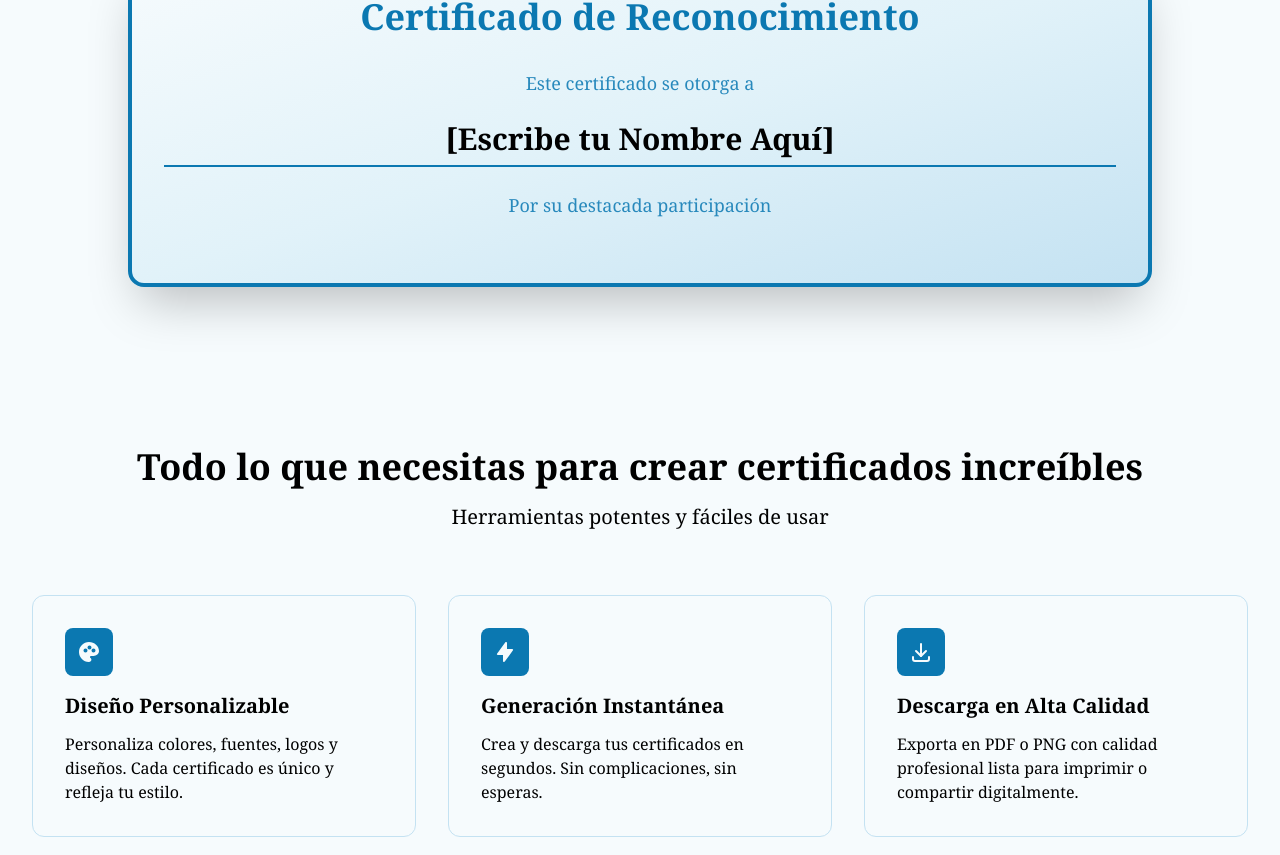
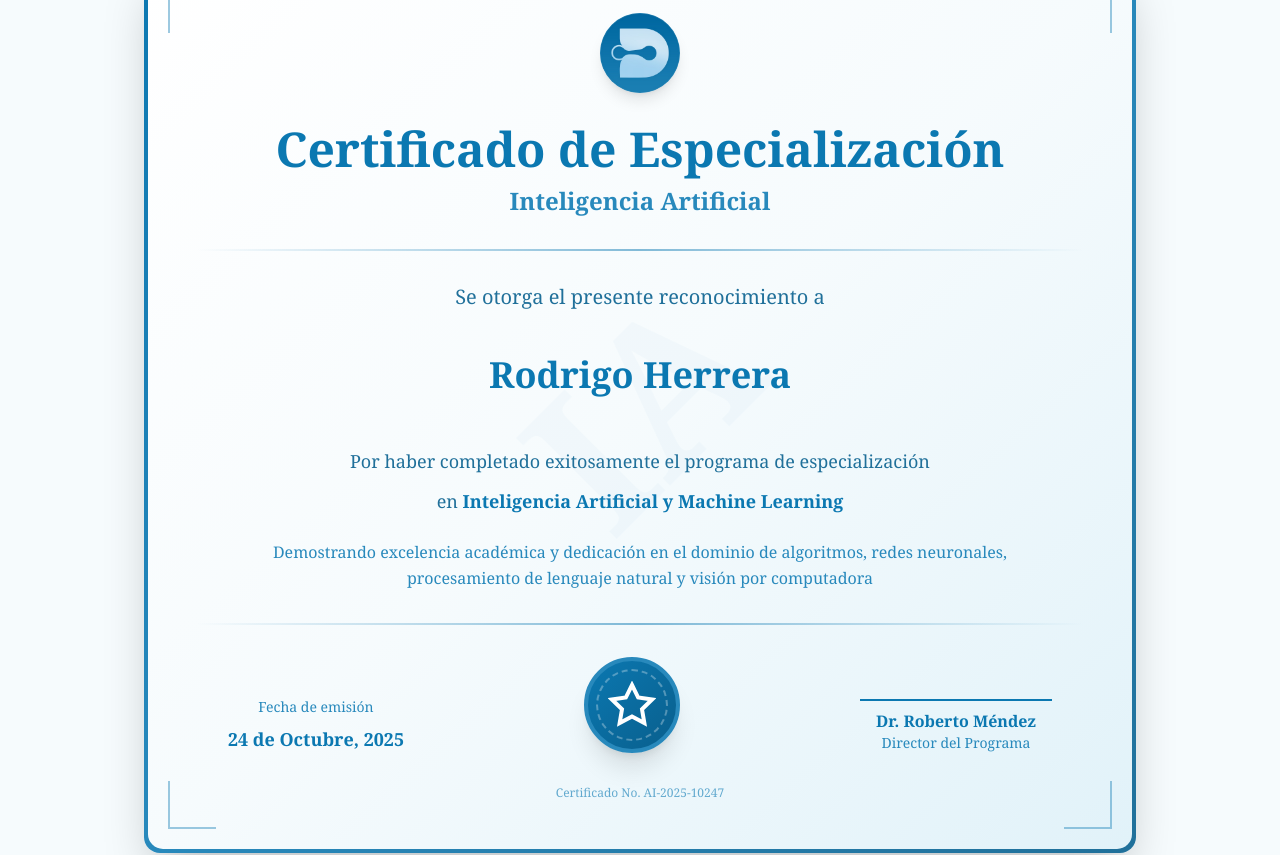
Before and after one commit to Brandon-Gonsales/CertHub_frontend, a SvelteKit app: page / in a window 1280 px wide. Shown: the part 507-1362 px from the top of the page. Built offline with nearby package versions, Linux system fonts and the light colour scheme.

Commit message:
add certicate preview

```diff
--- /dev/null
+++ b/src/lib/components/ui/certificatePreviewDesign.svelte
@@ -0,0 +1,167 @@
+<script lang="ts">
+	let currentNameIndex = 0;
+	const names = ['Brandon Lara Paz', 'Rodrigo Herrera', 'Kevin Soto', 'Katherine Meza'];
+
+	// Cambiar nombre cada 4 segundos
+	setInterval(() => {
+		currentNameIndex = (currentNameIndex + 1) % names.length;
+	}, 4000);
+</script>
+
+<div class="relative mt-16">
+	<div class="mx-auto max-w-5xl px-4">
+		<!-- Borde exterior con gradiente -->
+		<div
+			class="rounded-2xl bg-gradient-to-br from-light-tertiary via-light-secondary to-light-secondary_d p-1 shadow-2xl dark:from-dark-tertiary dark:via-dark-secondary dark:to-dark-secondary_d"
+		>
+			<!-- Contenedor principal blanco -->
+			<div
+				class="relative overflow-hidden rounded-[15px] bg-gradient-to-br from-white via-light-primary to-light-primary_d p-12 dark:from-dark-surface dark:via-dark-primary dark:to-dark-primary_d"
+			>
+				<!-- Marca de agua -->
+				<div
+					class="pointer-events-none absolute top-1/2 left-1/2 -translate-x-1/2 -translate-y-1/2 rotate-[-45deg] text-[200px] font-bold text-light-tertiary opacity-[0.02] select-none dark:text-dark-tertiary"
+				>
+					IA
+				</div>
+
+				<!-- Ornamentos de esquina -->
+				<div
+					class="absolute top-5 left-5 h-12 w-12 border-t-2 border-l-2 border-light-tertiary/40 dark:border-dark-tertiary/40"
+				></div>
+				<div
+					class="absolute top-5 right-5 h-12 w-12 border-t-2 border-r-2 border-light-tertiary/40 dark:border-dark-tertiary/40"
+				></div>
+				<div
+					class="absolute bottom-5 left-5 h-12 w-12 border-b-2 border-l-2 border-light-tertiary/40 dark:border-dark-tertiary/40"
+				></div>
+				<div
+					class="absolute right-5 bottom-5 h-12 w-12 border-r-2 border-b-2 border-light-tertiary/40 dark:border-dark-tertiary/40"
+				></div>
+
+				<!-- Ornamento superior -->
+				<div class="mb-8 flex justify-center">
+					<div
+						class="flex h-20 w-20 items-center justify-center rounded-full bg-gradient-to-br from-light-tertiary to-light-secondary shadow-lg dark:from-dark-tertiary dark:to-dark-secondary"
+					>
+						<img src="/images/logo_empty_datahub.png" alt="" />
+					</div>
+				</div>
+
+				<!-- Título -->
+				<div class="mb-8 text-center">
+					<h2 class="mb-3 text-5xl font-bold text-light-tertiary dark:text-dark-tertiary">
+						Certificado de Especialización
+					</h2>
+					<div class="text-2xl font-semibold text-light-secondary dark:text-dark-secondary">
+						Inteligencia Artificial
+					</div>
+				</div>
+
+				<!-- Línea divisoria -->
+				<div
+					class="mb-8 h-0.5 bg-gradient-to-r from-transparent via-light-tertiary to-transparent opacity-50 dark:via-dark-tertiary"
+				></div>
+
+				<!-- Cuerpo del certificado -->
+				<div class="relative mb-8 text-center">
+					<p class="mb-6 text-xl text-light-secondary_d dark:text-dark-secondary_d">
+						Se otorga el presente reconocimiento a
+					</p>
+
+					<!-- Carrusel de nombres -->
+					<div class="relative mb-8 flex h-20 items-center justify-center overflow-hidden">
+						{#each names as name, i}
+							<div
+								class="absolute text-4xl font-bold text-light-tertiary transition-all duration-1000 ease-in-out dark:text-dark-tertiary"
+								style="
+									opacity: {i === currentNameIndex ? '1' : '0'};
+									transform: translateY({i === currentNameIndex
+									? '0px'
+									: i < currentNameIndex
+										? '-30px'
+										: '30px'}) scale({i === currentNameIndex ? '1' : '0.9'});
+								"
+							>
+								{name}
+							</div>
+						{/each}
+					</div>
+
+					<p class="mb-3 text-lg text-light-secondary_d dark:text-dark-secondary_d">
+						Por haber completado exitosamente el programa de especialización
+					</p>
+					<p class="mb-6 text-lg text-light-secondary_d dark:text-dark-secondary_d">
+						en <span class="font-bold text-light-tertiary dark:text-dark-tertiary"
+							>Inteligencia Artificial y Machine Learning</span
+						>
+					</p>
+					<p
+						class="mx-auto max-w-3xl text-base leading-relaxed text-light-secondary dark:text-dark-secondary"
+					>
+						Demostrando excelencia académica y dedicación en el dominio de algoritmos, redes
+						neuronales, procesamiento de lenguaje natural y visión por computadora
+					</p>
+				</div>
+
+				<!-- Línea divisoria -->
+				<div
+					class="mb-8 h-0.5 bg-gradient-to-r from-transparent via-light-tertiary to-transparent opacity-50 dark:via-dark-tertiary"
+				></div>
+
+				<!-- Footer con fecha, sello y firma -->
+				<div class="flex items-end justify-between px-8">
+					<!-- Fecha -->
+					<div class="text-center">
+						<p class="mb-2 text-sm text-light-secondary dark:text-dark-secondary">
+							Fecha de emisión
+						</p>
+						<p class="text-lg font-semibold text-light-tertiary dark:text-dark-tertiary">
+							24 de Octubre, 2025
+						</p>
+					</div>
+
+					<!-- Sello central -->
+					<div class="relative">
+						<div
+							class="flex h-24 w-24 items-center justify-center rounded-full border-4 border-light-secondary bg-gradient-to-br from-light-tertiary to-light-tertiary_d shadow-xl dark:border-dark-secondary dark:from-dark-tertiary dark:to-dark-tertiary_d"
+						>
+							<svg
+								class="h-12 w-12 text-white"
+								fill="none"
+								stroke="currentColor"
+								stroke-width="2"
+								viewBox="0 0 24 24"
+							>
+								<path
+									d="M12 2L15.09 8.26L22 9.27L17 14.14L18.18 21.02L12 17.77L5.82 21.02L7 14.14L2 9.27L8.91 8.26L12 2Z"
+								/>
+							</svg>
+						</div>
+						<div
+							class="absolute inset-0 m-3 rounded-full border-2 border-dashed border-white/30"
+						></div>
+					</div>
+
+					<!-- Firma -->
+					<div class="text-center">
+						<div class="mb-2 h-0.5 w-48 bg-light-tertiary dark:bg-dark-tertiary"></div>
+						<p class="font-semibold text-light-tertiary dark:text-dark-tertiary">
+							Dr. Roberto Méndez
+						</p>
+						<p class="text-sm text-light-secondary dark:text-dark-secondary">
+							Director del Programa
+						</p>
+					</div>
+				</div>
+
+				<!-- ID del certificado -->
+				<div class="mt-8 text-center">
+					<p class="text-xs text-light-secondary opacity-70 dark:text-dark-secondary">
+						Certificado No. AI-2025-10247
+					</p>
+				</div>
+			</div>
+		</div>
+	</div>
+</div>
--- a/src/routes/+page.svelte
+++ b/src/routes/+page.svelte
@@ -1,6 +1,7 @@
 <script lang="ts">
 	import { goto } from '$app/navigation';
 	import { Button } from '$lib/components/ui';
+	import CertificatePreviewDesign from '$lib/components/ui/certificatePreviewDesign.svelte';
 	import DataTable from '$lib/components/ui/dataTable.svelte';
 	import FileUpload from '$lib/components/ui/fileUpload.svelte';
 	import {
@@ -139,7 +140,7 @@
 				</Button>
 			</div>
 
-			<div class="relative mt-16">
+			<!-- <div class="relative mt-16">
 				<div class="mx-auto max-w-5xl">
 					<div
 						class="rounded-2xl border-4 border-light-tertiary bg-gradient-to-br from-light-primary via-light-primary_d to-light-four p-8 shadow-2xl dark:border-dark-tertiary dark:from-dark-primary dark:via-dark-primary_d dark:to-dark-four"
@@ -162,7 +163,8 @@
 						</div>
 					</div>
 				</div>
-			</div>
+			</div> -->
+			<CertificatePreviewDesign />
 		</div>
 	</section>
 
```
